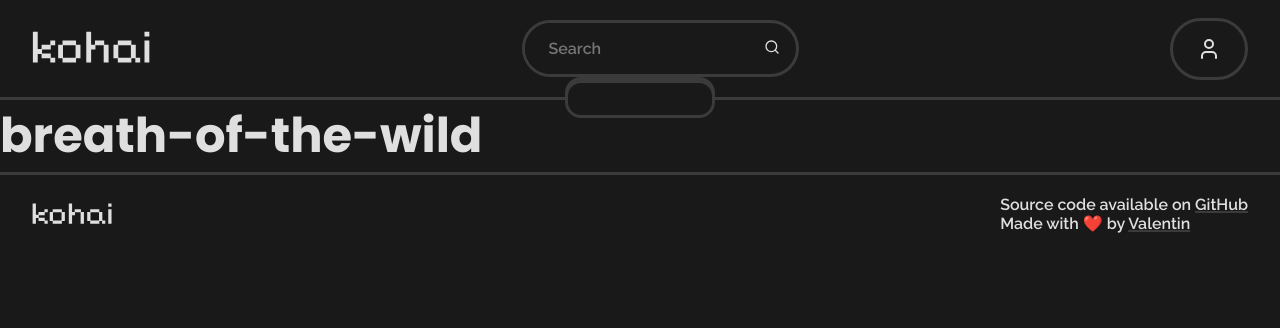
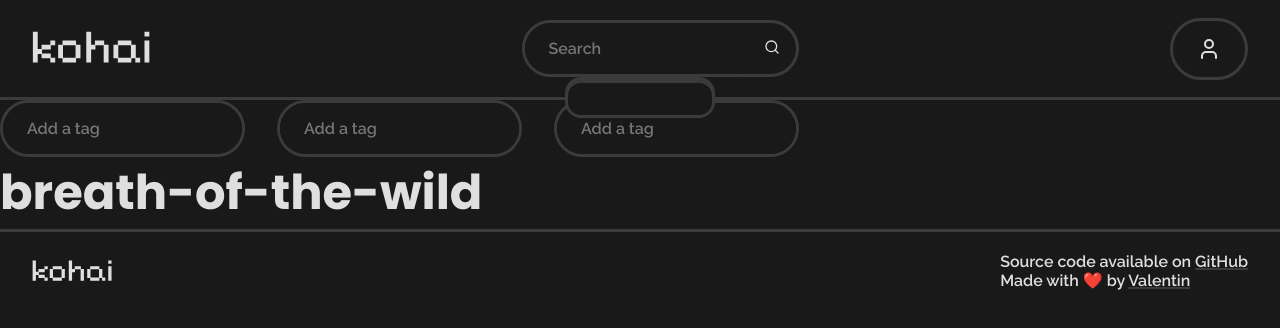
Before and after one commit to Vaalley/kohai-ui, a SvelteKit app: page /games/breath-of-the-wild in a window 1280 px wide. Shown: the top 328 px of the page. Built offline with nearby package versions, Linux system fonts and the light colour scheme.

Commit message:
refactor: replace DialogBox component with native dialog element and add tag inputs to game page

```diff
--- a/src/lib/components/molecules/DialogBox.svelte
+++ /dev/null
@@ -1,11 +0,0 @@
-<script lang="ts">
-	import type { Snippet } from "svelte";
-	let { children, id }: { children: Snippet; id: string } = $props();
-</script>
-
-<dialog {id}>
-	{@render children()}
-</dialog>
-
-<style lang="scss">
-</style>
--- a/src/lib/components/organisms/Topbar.svelte
+++ b/src/lib/components/organisms/Topbar.svelte
@@ -7,7 +7,6 @@
 	import Search from "lucide-svelte/icons/search";
 	import Button from "$lib/components/atoms/Button.svelte";
 	import Input from "$lib/components/atoms/Input.svelte";
-	import DialogBox from "$lib/components/molecules/DialogBox.svelte";
 	import Separator from "$lib/components/atoms/Separator.svelte";
 
 	import { debounce } from "$lib";
@@ -83,26 +82,26 @@
 				debouncedSearch();
 			}}
 		/>
-		<DialogBox id="search">
+		<dialog id="search">
 			{#each searchResults.data as game}
 				<a href={`/games/${game.slug}`}>{game.name}</a>
 				{#if game !== searchResults.data[searchResults.data.length - 1]}
 					<Separator width="100%" />
 				{/if}
 			{/each}
-		</DialogBox>
+		</dialog>
 	</div>
 
 	<div>
 		<Button clickAction={handleProfileClick}><User /></Button>
-		<DialogBox id="profile">
+		<dialog id="profile">
 			{#each profileMenuLinks as link}
 				<a href={link.url}><link.icon />{link.label}</a>
 				{#if link !== profileMenuLinks[profileMenuLinks.length - 1]}
 					<Separator width="100%" />
 				{/if}
 			{/each}
-		</DialogBox>
+		</dialog>
 	</div>
 </section>
 
--- a/src/routes/games/[slug]/+page.svelte
+++ b/src/routes/games/[slug]/+page.svelte
@@ -1,7 +1,20 @@
 <script lang="ts">
+	import Input from "$lib/components/atoms/Input.svelte";
 	let { data } = $props<{ data: { slug: string } }>();
 </script>
 
 <section>
+	<div class="tag-inputs">
+		<Input placeholder="Add a tag" />
+		<Input placeholder="Add a tag" />
+		<Input placeholder="Add a tag" />
+	</div>
 	<h1>{data?.slug}</h1>
 </section>
+
+<style lang="scss">
+	.tag-inputs {
+		display: flex;
+		gap: var(--spacing-xl);
+	}
+</style>
```
